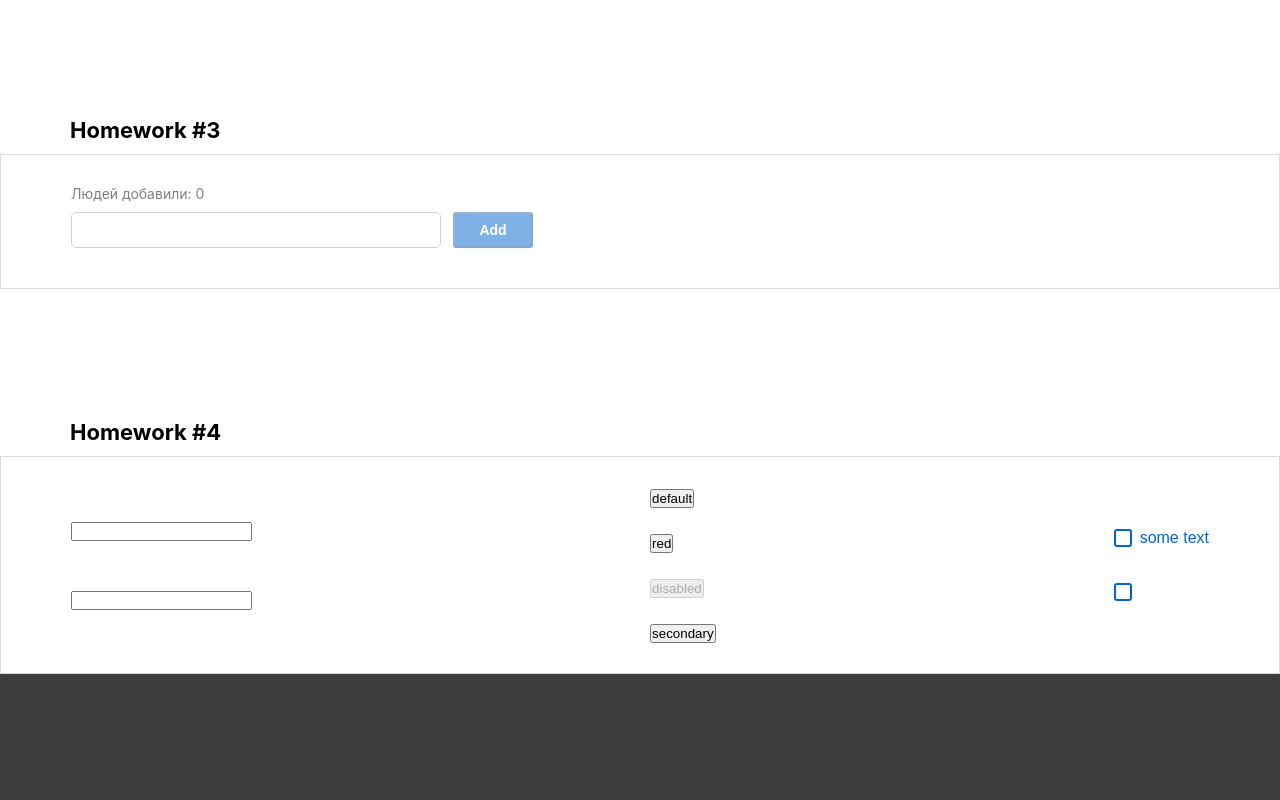
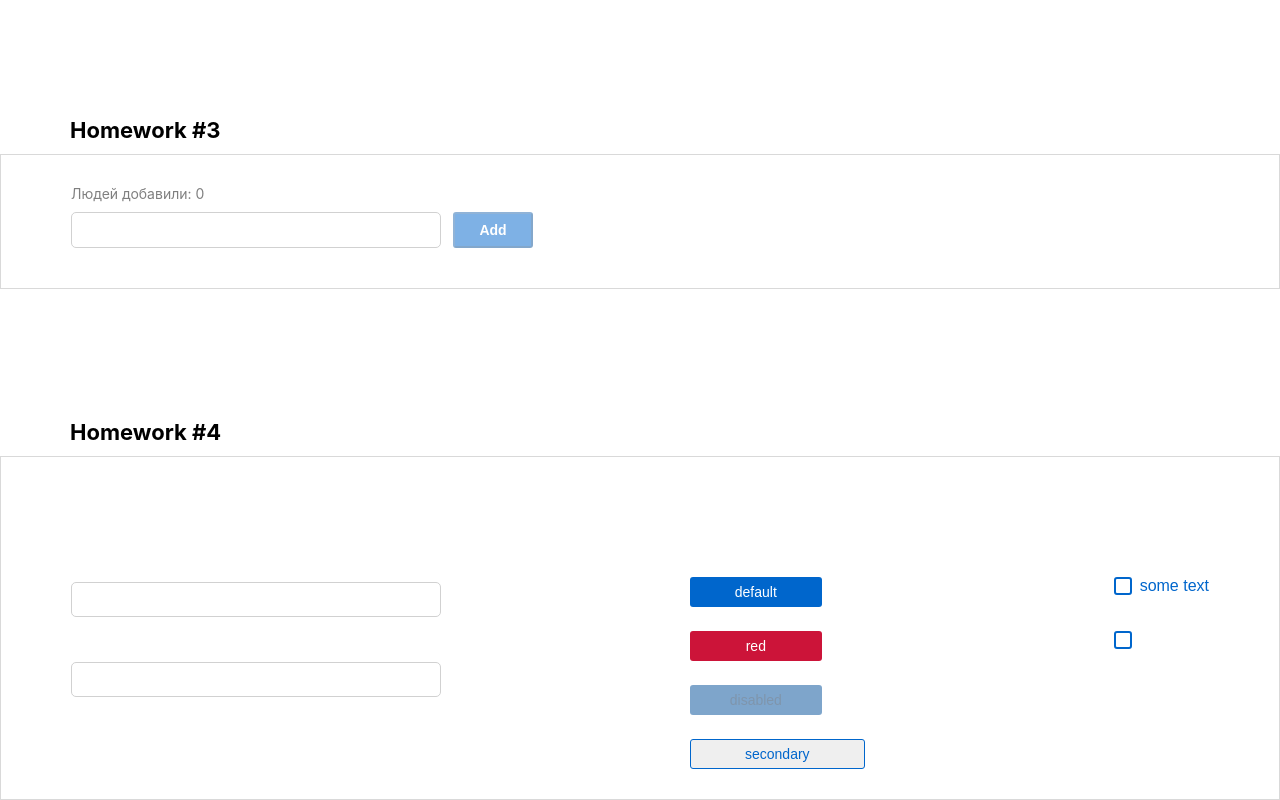
Before and after one commit to Photi31/homework-with-autotest, a React (Create React App) app: page / in a window 1280 px wide. Shown: the part 1360-2160 px from the top of the page. Before the commit the page ends 2034 px from the top, so only its background shows below. Built offline with nearby package versions, Linux system fonts and the light colour scheme.

Commit message:
HW 4 is done

```diff
--- a/src/s1-main/App.module.css
+++ b/src/s1-main/App.module.css
@@ -1,4 +1,5 @@
 .App {
+    box-sizing: border-box;
     --header_height: 60px;
     width: 1280px;
     min-height: 720px;
--- a/src/s2-homeworks/hw04/Stand.module.css
+++ b/src/s2-homeworks/hw04/Stand.module.css
@@ -1,13 +1,14 @@
 .stand {
+    margin-top: 90px;
     display: flex;
     justify-content: space-between;
-    align-items: center;
 }
 
 .inputs {
     display: flex;
     flex-direction: column;
-    gap: 48px;
+    height: 120px;
+    justify-content: space-between;
 }
 
 .buttons {
--- a/src/s2-homeworks/hw04/common/c1-SuperInputText/SuperInputText.module.css
+++ b/src/s2-homeworks/hw04/common/c1-SuperInputText/SuperInputText.module.css
@@ -2,19 +2,32 @@
 }
 
 .input {
+    width: 370px;
+    height: 35px;
+    padding: 5px;
+    border: 1px solid #D1D1D1;
+    border-radius: 5px;
 }
 
 .inputWrapper {
+    display: flex;
+    flex-direction: column-reverse;
 }
 
 .superInput {
+
 }
 
 .errorInput {
+    border: 1px solid #CC1439;
 }
 
 .errorInput:focus {
 }
 
 .error {
+    margin-bottom: 5px;
+    font-size: 10px;
+    line-height: 12px;
+    color: #CC1439;
 }
--- a/src/s2-homeworks/hw04/common/c2-SuperButton/SuperButton.module.css
+++ b/src/s2-homeworks/hw04/common/c2-SuperButton/SuperButton.module.css
@@ -1,35 +1,63 @@
 .button {
+    width: 132px;
+    height: 30px;
+    text-align: center;
+    font-size: 14px;
+    line-height: 20px;
+    border: none;
+    border-radius: 3px;
+
 }
 
 .disabled {
+    background: #004D99;
+    opacity: 0.5;
+    color: #002E5C;
 }
 
 .secondary {
+    width: 175px;
+    border: 1px solid #0066CC;
+    color: #0066CC;
 }
 
 .default {
+    background: #0066CC;
+    color: #FFFFFF;
 }
 
 .red {
+    background: #CC1439;
+    color: #FFFFFF;
 }
 
 .default:hover {
+    width: 175px;
 }
 
 .red:hover {
+    width: 175px;
 }
 
 .secondary:hover {
+    background: #E5F0FA;
+    color: #0066CC;
 }
 
 
 .default:active {
+    background: #0059B3;
+    width: 150px;
 }
 
 .secondary:active {
+    width: 150px;
+    background: #C9E5FF;
 }
 
 .red:active {
+    width: 150px;
+    background: #B31232;
 }
 
 .button:disabled {
--- a/src/s2-homeworks/hw04/common/c2-SuperButton/SuperButton.tsx
+++ b/src/s2-homeworks/hw04/common/c2-SuperButton/SuperButton.tsx
@@ -18,10 +18,12 @@ const SuperButton: React.FC<SuperButtonPropsType> = (
     }
 ) => {
     const finalClassName = s.button
-        // + (disabled
-        //         ? ...
-        //         : xType === 'red'
-        //             ? ...
+        + (disabled
+            ? ' ' + s.disabled
+            : xType === 'red'
+                ? ' ' + s.red
+            : xType === 'secondary'
+                ? ' ' + s.secondary : ' ' + s.default)
         + (className ? ' ' + className : '') // задачка на смешивание классов
 
     return (
--- a/src/s2-homeworks/hw04/common/c3-SuperCheckbox/SuperCheckbox.tsx
+++ b/src/s2-homeworks/hw04/common/c3-SuperCheckbox/SuperCheckbox.tsx
@@ -28,7 +28,9 @@ const SuperCheckbox: React.FC<SuperCheckboxPropsType> = (
 ) => {
     const onChangeCallback = (e: ChangeEvent<HTMLInputElement>) => {
         // задачка на написание онченджа
-
+        if (onChangeChecked) {
+            onChangeChecked(e.currentTarget.checked)
+        }
     }
 
     const finalInputClassName = s.checkbox
```
